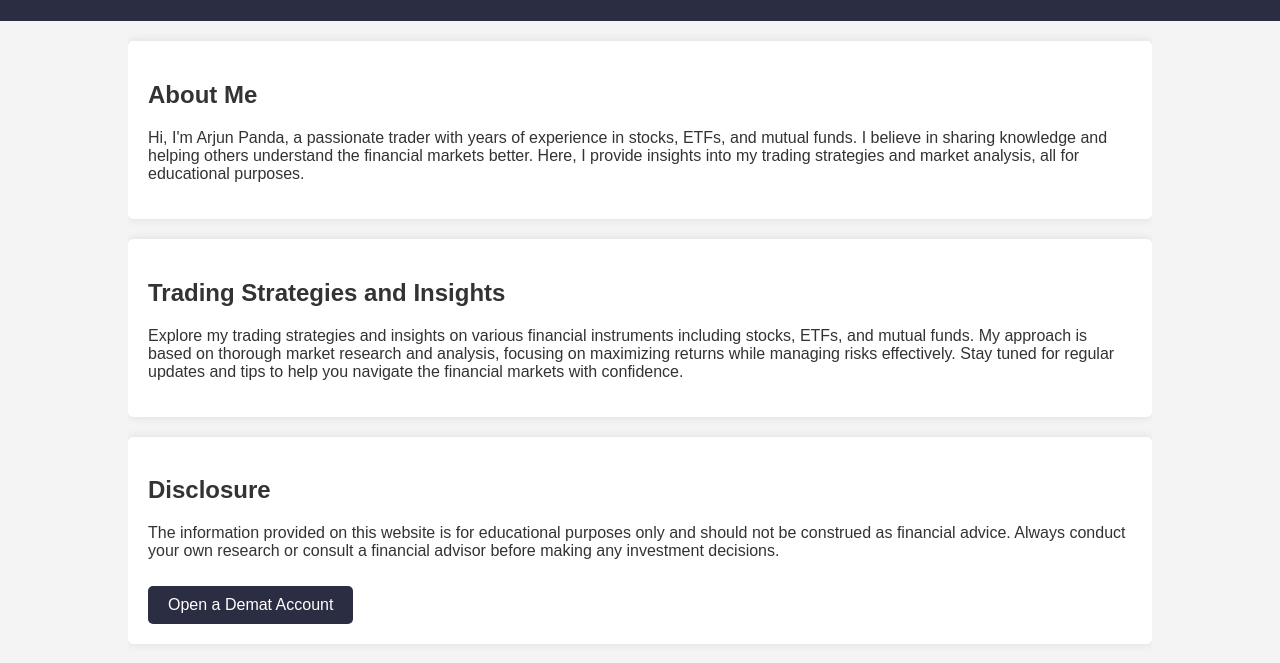
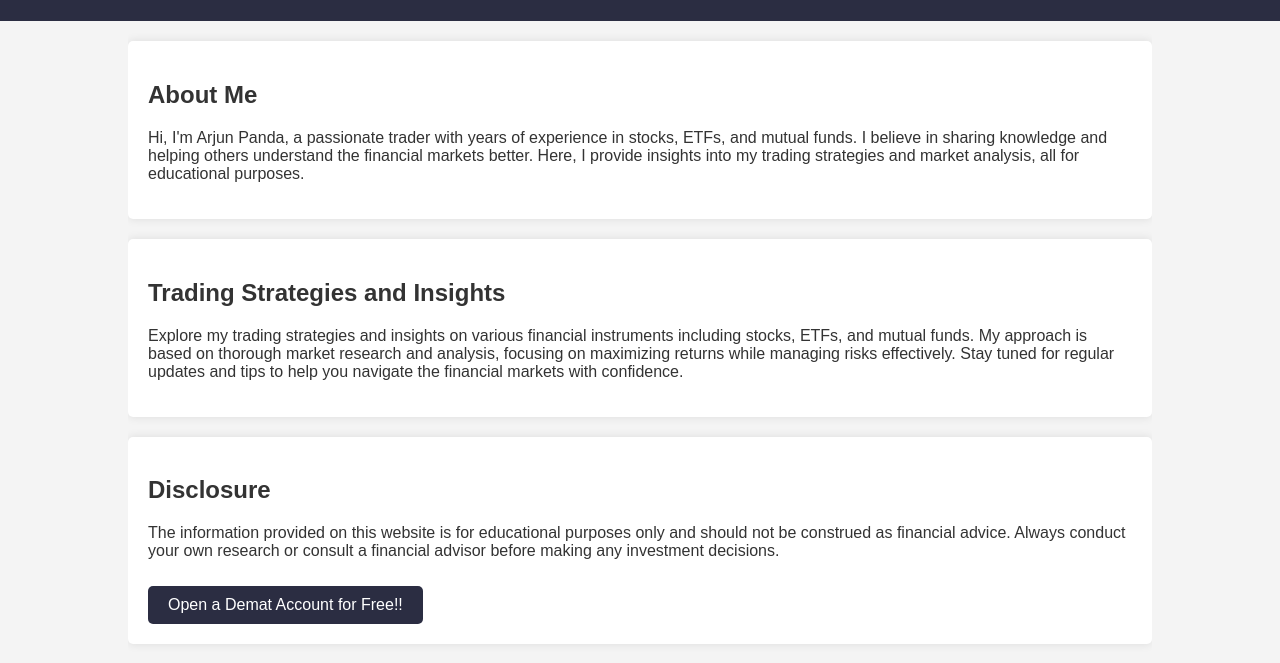
Before and after one commit to arjun-panda/arjunpanda, a plain HTML site: page index.html in a window 1280 px wide. Shown: the part 99-762 px from the top of the page. Drawn offline with Linux system fonts and the light colour scheme.

Commit message:
Update index.html

```diff
--- a/index.html
+++ b/index.html
@@ -52,7 +52,8 @@
 				<a
 					href="https://cutt.ly/denUAZ0d"
 					class="cta-button"
-					>Open a Demat Account</a
+					target="blank"
+					>Open a Demat Account for Free!!</a
 				>
 			</section>
 		</div>
```
